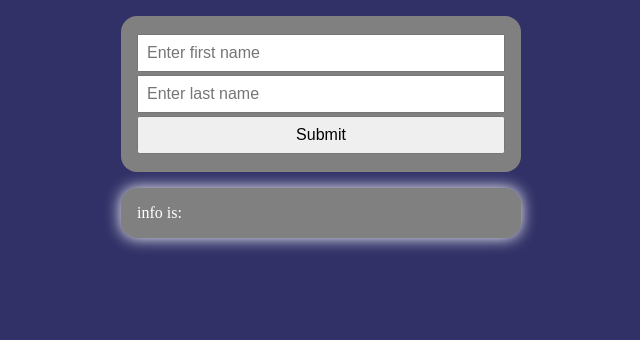
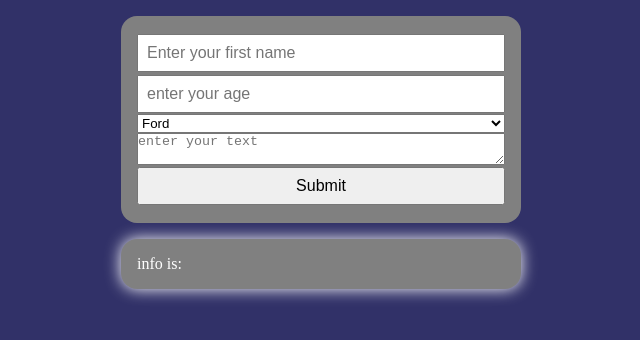
Before and after one commit to womoboy/react-daywork, a React (Create React App) app: page / in a window 1280 px wide. Shown: the top 340 px of the page, without its empty margins (319-959 px from the left). Built offline with nearby package versions, Linux system fonts and the light colour scheme.

Commit message:
form with other type of inputs and use state

```diff
--- a/src/component/testform/Testform.js
+++ b/src/component/testform/Testform.js
@@ -5,23 +5,29 @@ const Testform = () => {
 
     const [inputs, setInputs] = useState({});
 
-    const handleSubmit = (event) => {
+    const handlerChange = (event) => {
+        const name = event.target.name;
+        const val = event.target.value;
+        setInputs((values) => ({...values, [name]: val}));
+    }
+
+    const handlerSubmit = (event) => {
         event.preventDefault();
         console.log(inputs);
     }
 
-    const handlerChange = (e) => {
-        const name = e.target.name;
-        const value = e.target.value;
-        setInputs((values) => ({...values, [name]: value}))
-    }
-
     return (
         <>
-            <form id='test-form' onSubmit={handleSubmit}>
-                <input type="text" placeholder="Enter first name" name="firstName" value={inputs.firstName || ''} onChange={handlerChange} />
-                <input type="text" placeholder="Enter last name" name="lastName" value={inputs.lastName || ''} onChange={handlerChange} />
-                <input type="submit" />
+            <form id="test-form" onSubmit={handlerSubmit}>
+                <input name='firstName' placeholder="Enter your first name" type="text" value={inputs.firstName || ''} onChange={handlerChange} />
+                <input name='age' placeholder= 'enter your age' type="number" value={inputs.age || ''} onChange={handlerChange} />
+                <select name='car' value={inputs.car || ''} onChange={handlerChange}>
+                    <option value='Ford'>Ford</option>
+                    <option value='Fiat'>Fiat</option>
+                    <option value='Volvo'>Volvo</option>
+                </select>
+                <textarea name='info' placeholder="enter your text" value={inputs.info || ''} onChange={handlerChange}></textarea>
+                <input type="submit" value='Submit' />
             </form>
         </>
     )
```
